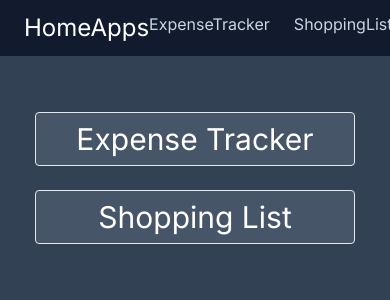
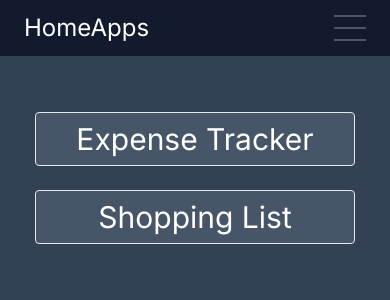
Before and after one commit to kadir572/HomeAppsUI, a React (Vite) app: page / in a window 390 px wide. Shown: the top 300 px of the page. Built offline with nearby package versions, Linux system fonts and the light colour scheme.

Commit message:
add mobile navigation

```diff
--- /dev/null
+++ b/src/hooks/useWindowSize.ts
@@ -0,0 +1,25 @@
+import { useState, useEffect } from 'react'
+
+export const useWindowSize = () => {
+  const [windowSize, setWindowSize] = useState({
+    width: Number(undefined),
+    height: Number(undefined),
+  })
+
+  useEffect(() => {
+    const handleResize = () => {
+      setWindowSize({
+        width: window.innerWidth,
+        height: window.innerHeight,
+      })
+    }
+
+    window.addEventListener('resize', handleResize)
+
+    handleResize()
+
+    return () => window.removeEventListener('resize', handleResize)
+  }, [])
+
+  return windowSize
+}
--- /dev/null
+++ b/src/partials/BurgerMenu.tsx
@@ -0,0 +1,38 @@
+import { useState } from 'react'
+
+type Props = {
+  setIsClosed: any
+}
+
+const BurgerMenu = ({ setIsClosed }: Props) => {
+  const [menuClosed, setMenuClosed] = useState(true)
+
+  const toggle = () => {
+    setMenuClosed(prev => (prev = !prev))
+    setIsClosed(!menuClosed)
+  }
+  return (
+    <div onClick={toggle} className=' py-3'>
+      {/* <div
+        className={`w-8 h-0.5 bg-gray-600 ${
+          !menuClosed ? 'bg-red-600' : 'bg-gray-600'
+        }`}
+      ></div>
+      <div
+        className={`w-8 h-0.5 bg-gray-600 ${
+          !menuClosed ? 'bg-red-600' : 'bg-gray-600'
+        }`}
+      ></div>
+      <div
+        className={`w-8 h-0.5 bg-gray-600 ${
+          !menuClosed ? 'bg-red-600' : 'bg-gray-600'
+        }`}
+      ></div> */}
+      <div
+        className={`relative w-8 h-0.5 bg-gray-600 before:w-8 before:h-0.5 before:bg-gray-600 before:absolute before:-top-3 after:absolute after:w-8 after:h-0.5 after:bg-gray-600 after:top-3`}
+      ></div>
+    </div>
+  )
+}
+
+export default BurgerMenu
--- a/src/partials/Header.tsx
+++ b/src/partials/Header.tsx
@@ -1,13 +1,26 @@
+import { useState } from 'react'
 import { Link } from 'react-router-dom'
+import { useWindowSize } from '../hooks/useWindowSize'
 import MainNavigation from './MainNavigation'
+import BurgerMenu from './BurgerMenu'
+import MobileNavigation from './MobileNavigation'
 
 const Header = () => {
+  const [isBurgerMenuClosed, setIsBurgerMenuClosed] = useState(true)
+  const size = useWindowSize()
   return (
-    <header className='flex justify-between py-3 px-6 text-white bg-slate-900/90'>
-      <Link to='/' className='text-2xl'>
-        HomeApps
-      </Link>
-      <MainNavigation />
+    <header className='flex flex-col py-3 px-6 text-white bg-slate-900/90 z-50'>
+      <div className='flex justify-between items-center'>
+        <Link to='/' className='text-2xl'>
+          HomeApps
+        </Link>
+        {size.width <= 500 ? (
+          <BurgerMenu setIsClosed={setIsBurgerMenuClosed} />
+        ) : (
+          <MainNavigation />
+        )}
+      </div>
+      {size.width <= 500 && <MobileNavigation isClosed={isBurgerMenuClosed} />}
     </header>
   )
 }
--- /dev/null
+++ b/src/partials/MobileNavigation.tsx
@@ -0,0 +1,21 @@
+import { useState } from 'react'
+import { NavLink } from 'react-router-dom'
+
+type Props = {
+  isClosed: boolean
+}
+
+const MobileNavigation = ({ isClosed }: Props) => {
+  return (
+    <div
+      className={`flex flex-col items-center gap-2 z-40 overflow-hidden  transition-[height, padding] duration-200 ${
+        !isClosed ? 'h-16 pt-2' : 'h-0 pt-0'
+      }`}
+    >
+      <NavLink to='expenses'>ExpenseTracker</NavLink>
+      <NavLink to='shopping'>ShoppingList</NavLink>
+    </div>
+  )
+}
+
+export default MobileNavigation
```
